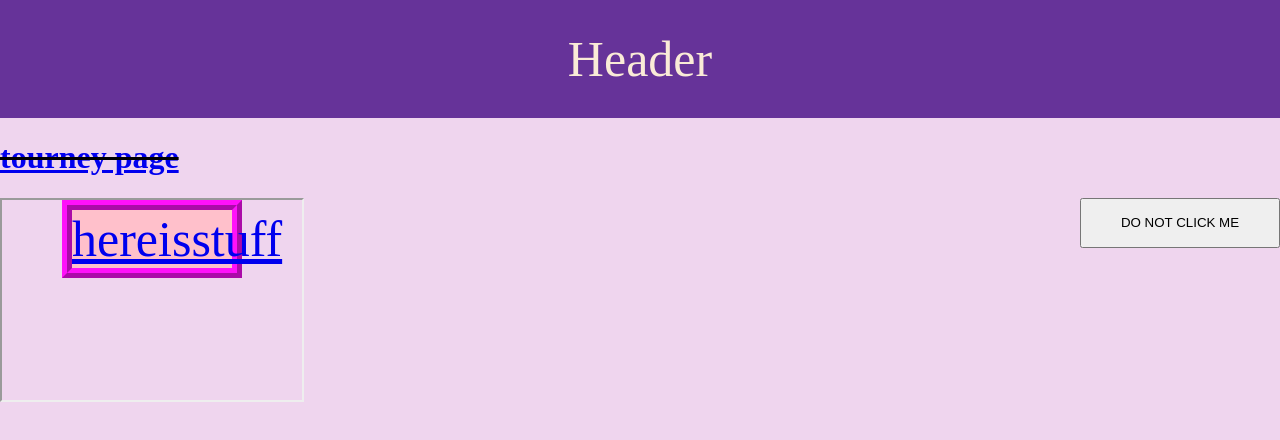
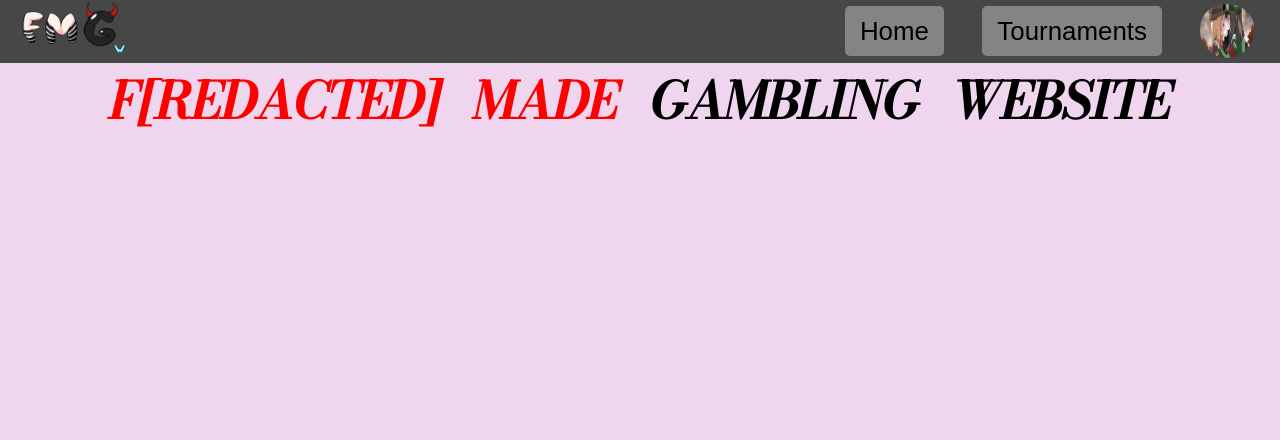
Before and after one commit to Angelic-Pigeon/FMGW, a plain HTML site: page src/index.html in a window 1280 px wide. Drawn offline with nearby package versions, Linux system fonts and the light colour scheme.

Commit message:
addedlogosbuttonsheadernospacesinbetween

```diff
--- a/src/index.html
+++ b/src/index.html
@@ -2,17 +2,23 @@
 
 <html lang="en">
 <head>
+
+    <link rel="preconnect" href="https://fonts.googleapis.com">
+    <link rel="preconnect" href="https://fonts.gstatic.com" crossorigin>
+    <link href="https://fonts.googleapis.com/css2?family=Bodoni+Moda:ital,opsz,wght@0,6..96,500;1,6..96,500&display=swap" rel="stylesheet">
     <meta charset="UTF-8">
     <title>FMGW</title>
     <link rel="stylesheet" href="styles.css">
     <script type="text/javascript" src="scripts.js"></script>
 </head>
 <body>
-    <header>Header</header>
-
-    <h1 id="testID"><a href="tourney_page.html" target="_top">tourney page</a></h1>
-    <iframe src="tourney_page.html" height="200" width="300" title="Iframe test"></iframe>
-    <button id="stupidButton"type="button" onclick="myFunction()">DO NOT CLICK ME</button>
-    <div></div>
+    <header>
+        <div id="logoDiv"><img id="fmgw" src="fmgw_logo.png" onclick="goToHome()"></div>
+        <div><img id="pfp"src="heterosexual_kiss.png"></div>
+        <div id="headerButtonDiv1"><button class="button" onclick="goToTournaments()">Tournaments</button></div>
+        <div id="headerButtonDiv2"><button class="button" onclick="goToHome()">Home</button></div>
+    </header>
+    <div id="title"><span id="redacted">F[REDACTED] MADE </span>GAMBLING WEBSITE</div>
+    <div id="tourneyWarning"></div>
 </body>
 </html>
--- a/src/scripts.js
+++ b/src/scripts.js
@@ -1,4 +1,10 @@
-function myFunction()
-{
+function myFunction() {
 	document.getElementById("testID").innerHTML = "This for sure works Copium";
 }
+function goToHome() {
+	window.open("index.html", "_self");
+}
+function goToTournaments()
+{
+	window.open("tourney_page.html", "_self");
+}
--- a/src/styles.css
+++ b/src/styles.css
@@ -32,10 +32,64 @@ iframe{
     float:right;
 }
 header{
-    background-color:rebeccapurple;
-    padding:30px;
+    background-color:#474747;
+    text-align:right;
+    padding-bottom:3px;
+    font-size:37px;
+    height:60px;
+}
+#headerButtonDiv1 {
+    margin-right: 3%;
+    float: right;
+    border-radius: 4.5px;
+}
+#headerButtonDiv2 {
+    margin-right: 3%;
+    float: right;
+    border-radius: 4.5px;
+}
+.button {
+    height: 50px;
+    display: block;
+    margin-top: 6px;
+    padding-left:15px;
+    padding-right:15px;
+    border-radius:5px;
+    background-color: #848484;
+    border: none;
+    transition-duration: 0.4s;
+    font-size: 70%;
+}
+.button:hover{
+    background-color: #bbbbbb;
+    cursor: pointer;
+}
+#pfp {
+    padding-top: 4px;
+    width: 54px;
+    height: 54px;
+    float: right;
+    margin-right: 2%;
+    border-radius: 50px;
+    cursor: pointer;
+}
+#logoDiv {
+    float: left;
+    margin-left: 20px;
+    cursor: pointer;
+}
+#fmgw {
+    height: 54px;
+    width: 108px;
+}
+#redacted{
+    color:red;
+}
+#title {
+    font-weight: 600;
+    font-size: 50px;
+    font-style: italic;
+    font-family: 'Bodoni Moda', serif;
+    word-spacing: 20px;
     text-align:center;
-    color:antiquewhite;
-    font-size:50px;
-
 }
```
Also changed, not shown: src/fmgw_logo.png (added).
